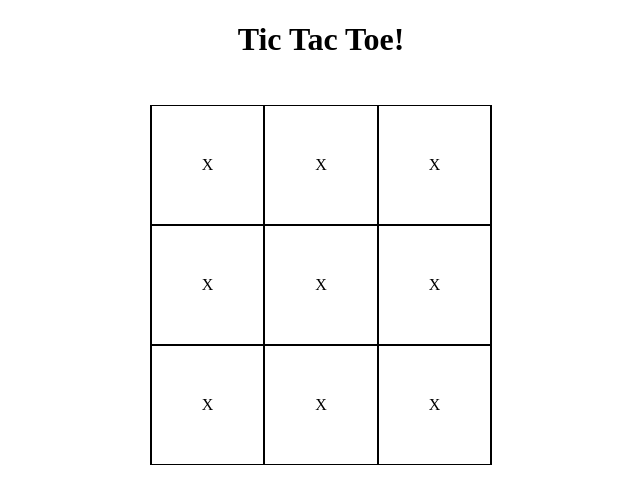
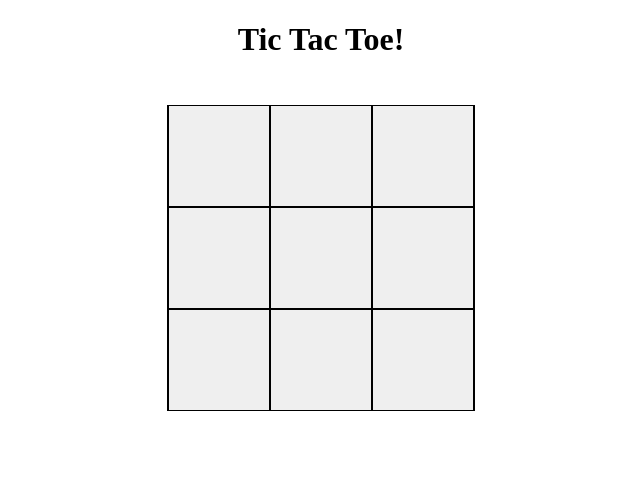
Before and after one commit to WilliamBayliss/TicTacToe, a plain HTML site: page main.html in a window 1280 px wide. Shown: the whole page, without its empty margins (319-959 px from the left). Drawn offline with Linux system fonts and the light colour scheme.

Commit message:
Refactored code to initialize board, wrote functions for cell factory

```diff
--- a/script.js
+++ b/script.js
@@ -9,12 +9,21 @@ const Player = name => {
 
 const Cell = (value, element) => {
 
-    const setValue = (token) => {
+    const initialize = () => {
+        element.innerHTML = value;
+
+        element.addEventListener("click", function(event) {
+            changeValue("X")
+        })
+    };
+
+    const changeValue = (token) => {
         value = token;
         element.innerHTML = token
     };
 
-    return { setValue, value }
+    initialize();
+    return { changeValue, value }
 }
 
 const gameBoard = (() => {
@@ -39,17 +48,15 @@ const gameBoard = (() => {
 
 
                 // Create a cell element and append it to the html row element
-                let cell = document.createElement("div");
+                let cell = document.createElement("button");
+                cell.classList.add("cell-container");
+                row.appendChild(cell);
                 // Create a cell at the coordinate in the board array
-                board[i][j] = Cell("X", cell);
-                cell.classList.add("cell");
-                cell.innerHTML = board[i][j].value;
-                row.appendChild(cell);
+                board[i][j] = Cell(" ", cell);
+            };
+        };
 
-            }
-        }
     };
-
     return { initializeBoard }
 })();
 
--- a/style.css
+++ b/style.css
@@ -13,9 +13,15 @@
     display: flex;
 }
 
-.cell {
+.cell-container {
     border: 1px solid black;
+    width: 50px;
+    height: 50px;
     padding: 50px;
+}
+
+.cell-value-text {
+
 }
 
 
```
